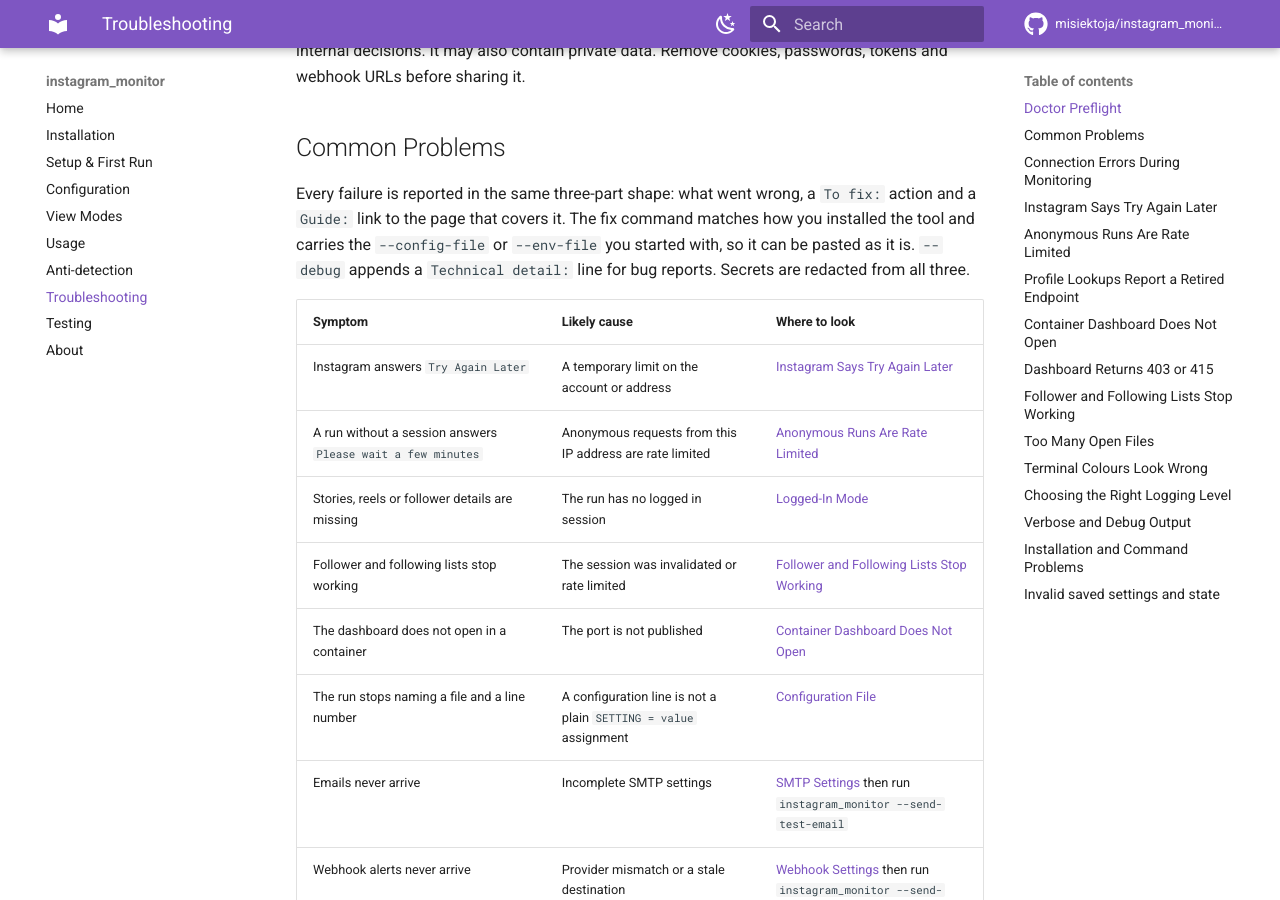
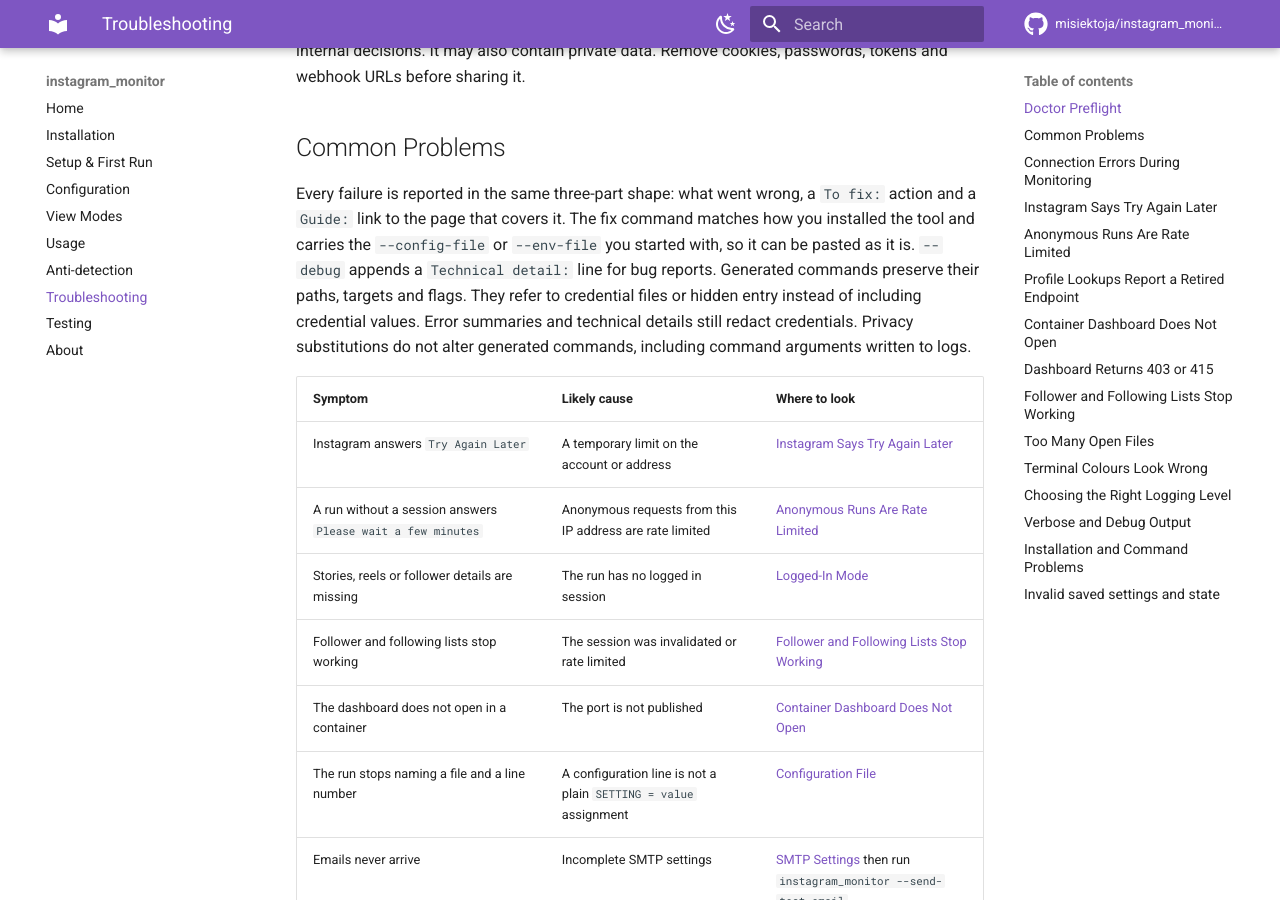
Before and after one commit to misiektoja/instagram_monitor, an MkDocs documentation site: the page built from docs/troubleshooting.md, in a window 1280 px wide and 900 px high, scrolled down 1248 px. Built offline with MkDocs 1.6.1 and Material for MkDocs 9.7.7, drawn with Linux system fonts in a browser that asks for light colours; comment, search, counter and statistics services are not loaded.

Commit message:
docs(troubleshooting): explain command preservation during redaction

```diff
--- a/docs/troubleshooting.md
+++ b/docs/troubleshooting.md
@@ -37,7 +37,7 @@
 <a id="common-problems"></a>
 ## Common Problems
 
-Every failure is reported in the same three-part shape: what went wrong, a `To fix:` action and a `Guide:` link to the page that covers it. The fix command matches how you installed the tool and carries the `--config-file` or `--env-file` you started with, so it can be pasted as it is. `--debug` appends a `Technical detail:` line for bug reports. Secrets are redacted from all three.
+Every failure is reported in the same three-part shape: what went wrong, a `To fix:` action and a `Guide:` link to the page that covers it. The fix command matches how you installed the tool and carries the `--config-file` or `--env-file` you started with, so it can be pasted as it is. `--debug` appends a `Technical detail:` line for bug reports. Generated commands preserve their paths, targets and flags. They refer to credential files or hidden entry instead of including credential values. Error summaries and technical details still redact credentials. Privacy substitutions do not alter generated commands, including command arguments written to logs.
 
 | Symptom | Likely cause | Where to look |
 | --- | --- | --- |
```
